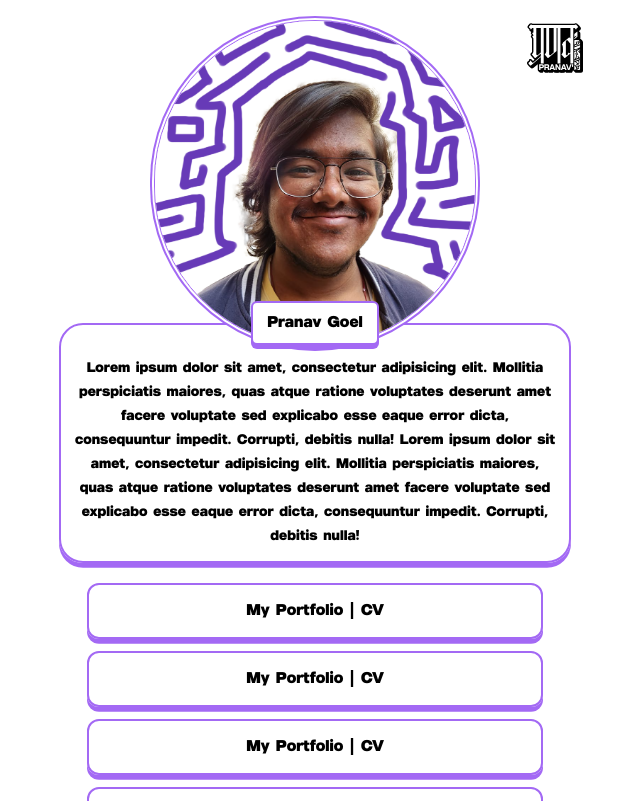
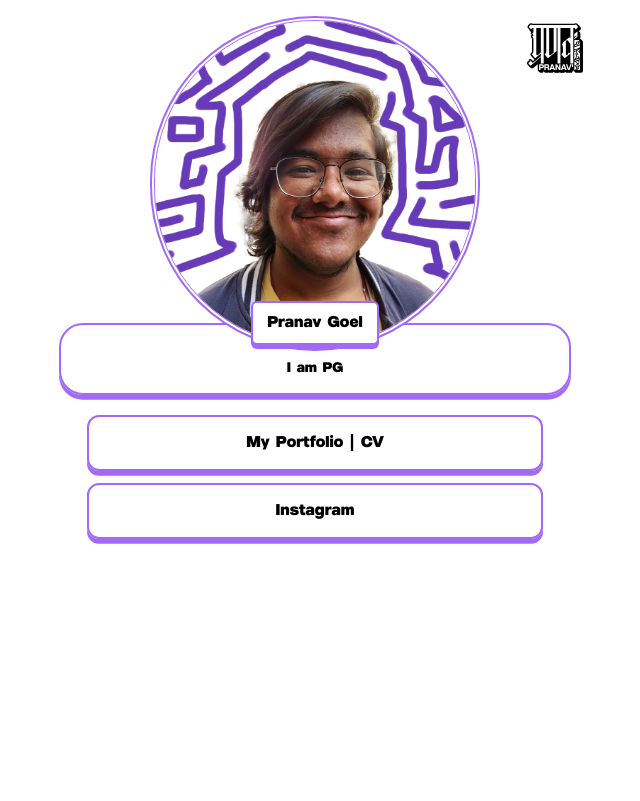
Before and after one commit to work-pranav/links, a React (Vite) app: page / in a window 1280 px wide. Shown: the top 801 px of the page, without its empty margins (325-965 px from the left). Built offline with nearby package versions, Linux system fonts and the light colour scheme.

Commit message:
Update data.ts

```diff
--- a/src/data.ts
+++ b/src/data.ts
@@ -1,26 +1,14 @@
 export const Name = "Pranav Goel";
 
-export const Description = "Lorem ipsum dolor sit amet, consectetur adipisicing elit. Mollitia perspiciatis maiores, quas atque ratione voluptates deserunt amet facere voluptate sed explicabo esse eaque error dicta, consequuntur impedit. Corrupti, debitis nulla! Lorem ipsum dolor sit amet, consectetur adipisicing elit. Mollitia perspiciatis maiores, quas atque ratione voluptates deserunt amet facere voluptate sed explicabo esse eaque error dicta, consequuntur impedit. Corrupti, debitis nulla! "
+export const Description = "I am PG"
 
 export const Links = [
     {
         title: "My Portfolio | CV",
-        link: ""
+        link: "https://www.canva.com/design/DAF9auw5psI/chJNQIVgPqDCk0iJbI5Tvw/view"
     },
     {
-        title: "My Portfolio | CV",
-        link: ""
+        title: "Instagram",
+        link: "https://www.instagram.com/work.pranav/"
     },
-    {
-        title: "My Portfolio | CV",
-        link: ""
-    },
-    {
-        title: "My Portfolio | CV",
-        link: ""
-    },
-    {
-        title: "My Portfolio | CV",
-        link: ""
-    }
 ]
```
